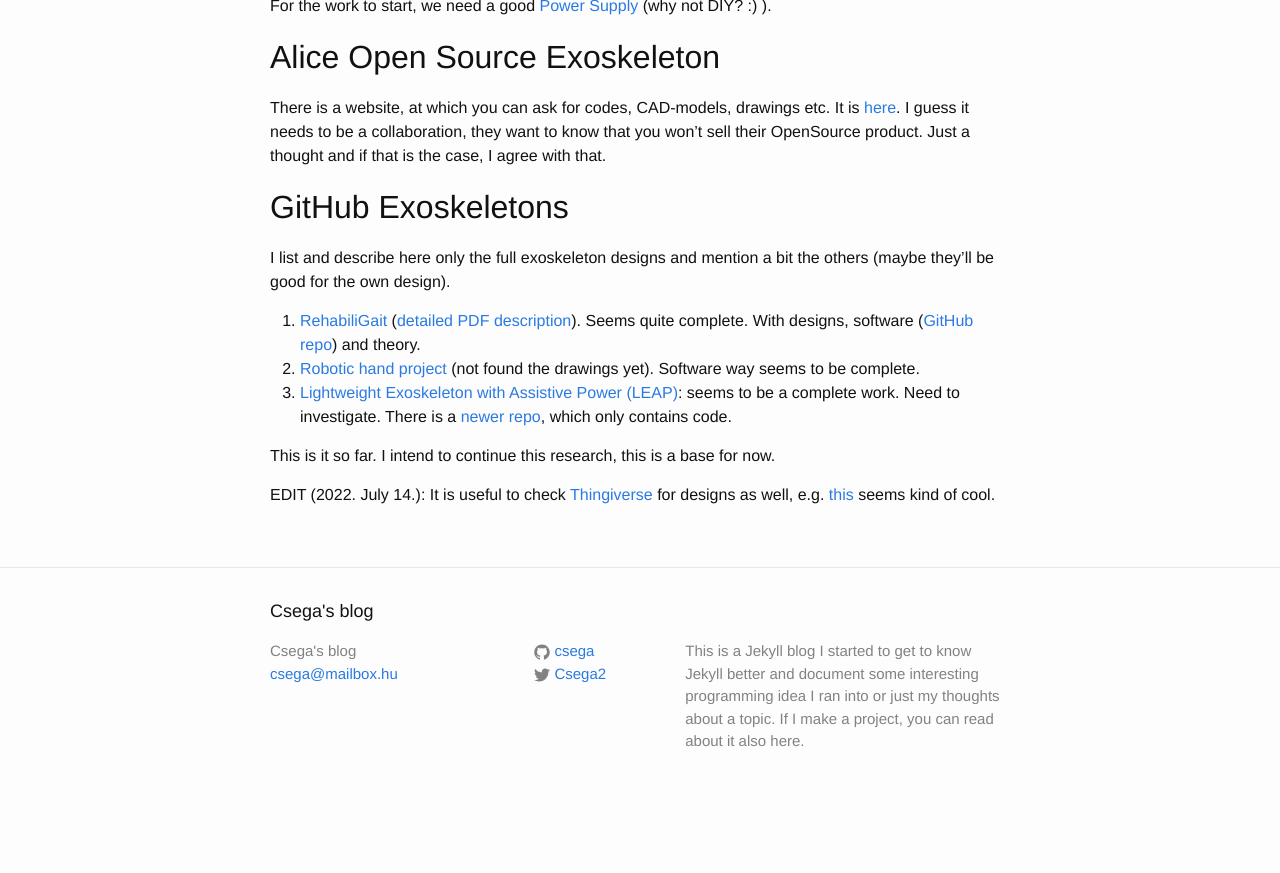
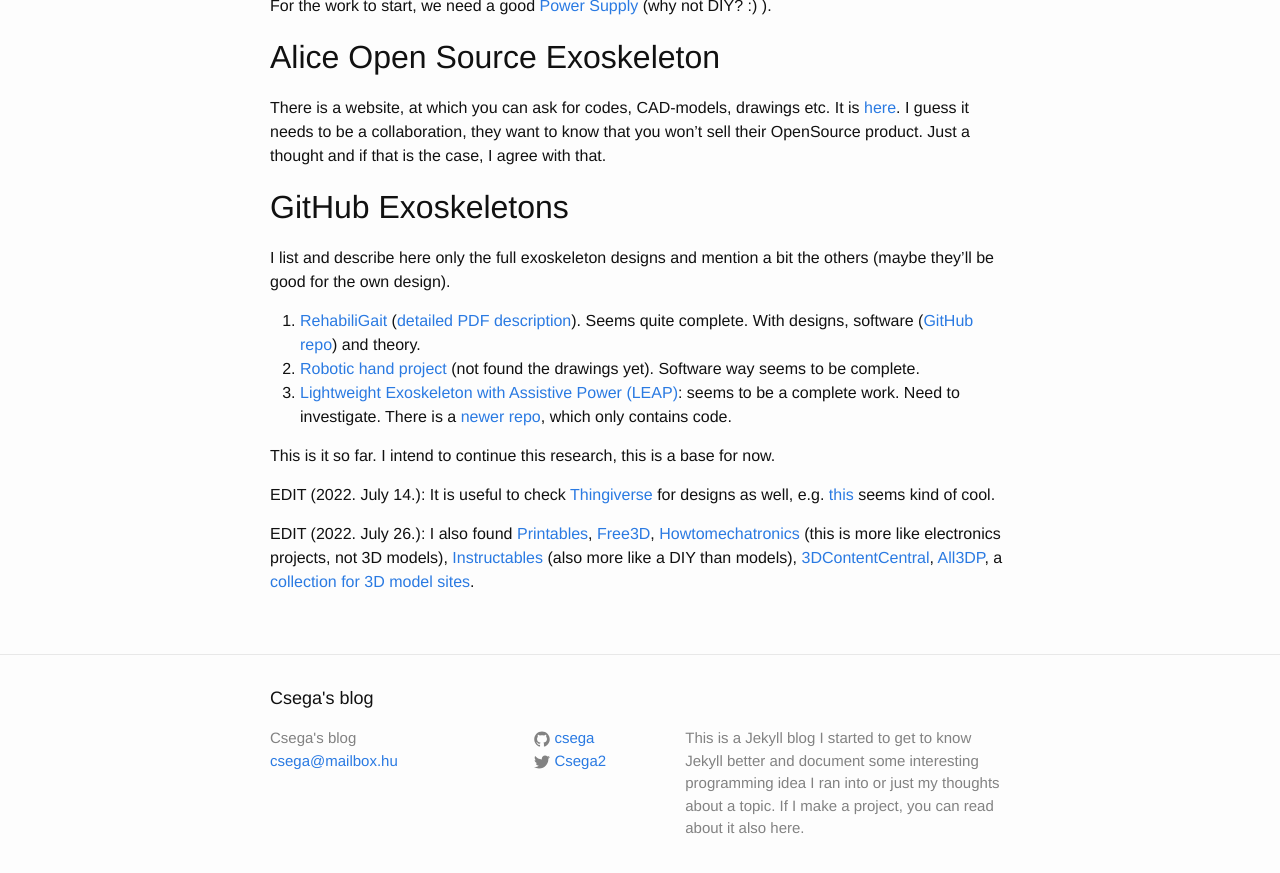
Before and after one commit to Csega/csega.github.io, a Jekyll site: the page built from _posts/2022-07-13-exoskeleton-designs.md, in a window 1280 px wide and 900 px high, scrolled down 584 px. Shown: the top 873 px of the window. Built offline with Jekyll 4.4.1, drawn with Linux system fonts in a browser that asks for light colours; before the commit the page ends 1397 px from its top, so only the background shows below that.

Commit message:
Post upgraded with useful links.

```diff
--- a/_posts/2022-07-13-exoskeleton-designs.md
+++ b/_posts/2022-07-13-exoskeleton-designs.md
@@ -37,3 +37,5 @@
 This is it so far. I intend to continue this research, this is a base for now.
 
 EDIT (2022. July 14.): It is useful to check [Thingiverse](https://www.thingiverse.com/) for designs as well, e.g. [this](https://www.thingiverse.com/thing:3675305) seems kind of cool.
+
+EDIT (2022. July 26.): I also found [Printables](https://www.printables.com/), [Free3D](https://free3d.com/), [Howtomechatronics](https://howtomechatronics.com/) (this is more like electronics projects, not 3D models), [Instructables](https://www.instructables.com/) (also more like a DIY than models), [3DContentCentral](https://www.3dcontentcentral.com), [All3DP](https://all3dp.com/), a [collection for 3D model sites](https://en.eagle.cool/blog/post/best-websites-to-download-free-3d-model-with-high-quality).
```
